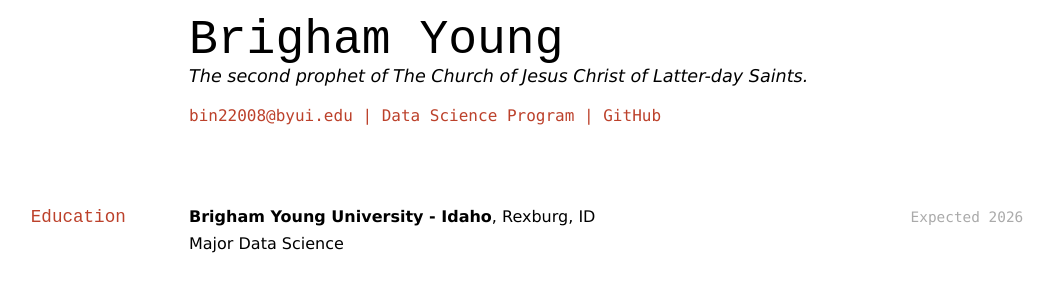
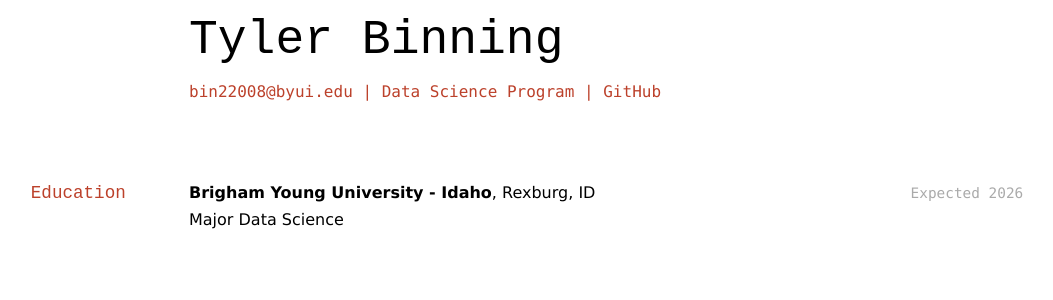
Before and after one commit to tybinning/resume, a Jekyll site: the page built from docs/index.md, in a window 1280 px wide. Shown: the top 300 px of the page, without its empty margins (143-1196 px from the left). Built offline with Jekyll 4.4.1, drawn with Linux system fonts in a browser that asks for light colours.

Commit message:
Update index.md

```diff
--- a/docs/index.md
+++ b/docs/index.md
@@ -2,8 +2,7 @@
 layout: cv
 title: Tyler Binning
 ---
-# Brigham Young
-The second prophet of The Church of Jesus Christ of Latter-day Saints.
+# Tyler Binning
 
 <div id="webaddress">
 <a href="bin22008@byui.edu">bin22008@byui.edu</a>
```
